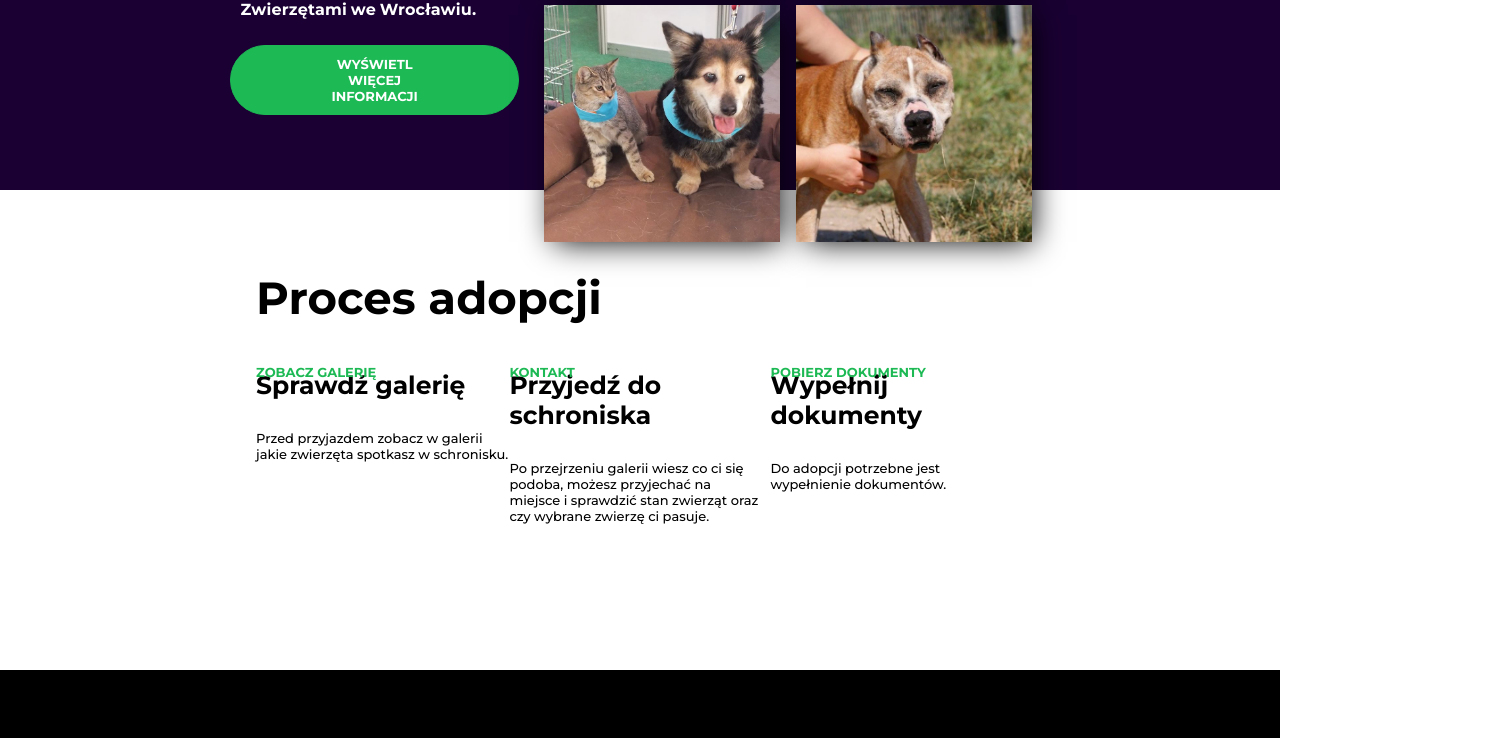
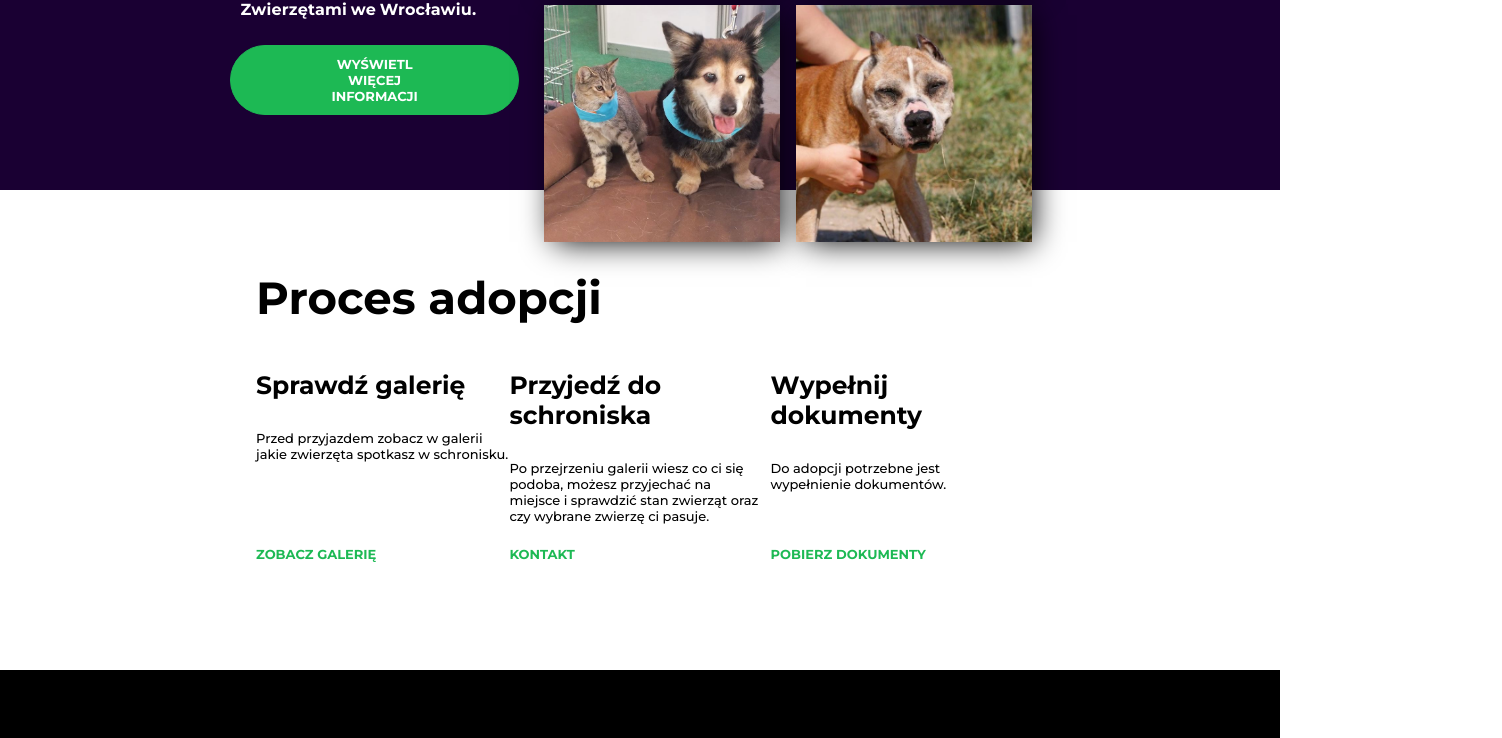
Before and after one commit to RXBVK/Schronisko, a plain HTML site: page index.html in a window 1280 px wide. Shown: the part 660-1398 px from the top of the page, 1502 px wide, since content can reach past the window. Drawn offline with Linux system fonts and the light colour scheme.

Commit message:
Update style.css

```diff
--- a/style.css
+++ b/style.css
@@ -10,6 +10,7 @@
     height: 700px;
     background: linear-gradient(#bf80ff, #1a0033 70%);
 }
+
 
 #downarrow {
     height: 32px;
@@ -161,20 +162,58 @@
     margin: 0 auto;
     padding-top: 80px;
     height: 400px;
+    position: relative;
 }
 
+/*
 .white a {
+    display: block;
     color: rgba(29, 185, 84);
     font-weight: 700;
     text-decoration: none;
     font-size: 13px;
+    padding: 8px 0px;
     position: absolute;
-    bottom: -30%;
+    bottom: 0;
+}
+*/
+.white-gallery a {
+    display: block;
+    color: rgba(29, 185, 84);
+    font-weight: 700;
+    text-decoration: none;
+    font-size: 13px;
+    padding: 8px 0px;
+    position: absolute;
+    bottom: 0;
+}
+
+.white-contact a {
+    display: block;
+    color: rgba(29, 185, 84);
+    font-weight: 700;
+    text-decoration: none;
+    font-size: 13px;
+    padding: 8px 0px;
+    position: absolute;
+    bottom: 0;
+}
+
+.white-documents a {
+    display: block;
+    color: rgba(29, 185, 84);
+    font-weight: 700;
+    text-decoration: none;
+    font-size: 13px;
+    padding: 8px 0px;
+    position: absolute;
+    bottom: 0;
 }
 
 .white p {
     font-weight: 500;
     font-size: 13px;
+    margin-bottom: 16px;
 }
 
 .white h1 {
@@ -192,21 +231,24 @@
     padding-top: 45px;
     float: left;
     width: 33%;
-    height: 300px;
+    height: 200px;
+    position: relative;
 }
 
 .white-contact {
     padding-top: 45px;
     float: left;
     width: 33%;
-    height: 300px;
+    height: 200px;
+    position: relative;
 }
 
 .white-documents {
     padding-top: 45px;
     float: right;
     width: 33%;
-    height: 300px;
+    height: 200px;
+    position: relative;
 }
 
 .footer {
@@ -308,7 +350,8 @@
 
 .footer-sponsors img {
     padding: 30px 30px;
-    height: 40px;
+    height: 60px;
+    width: 130px;
 }
 
 
```
